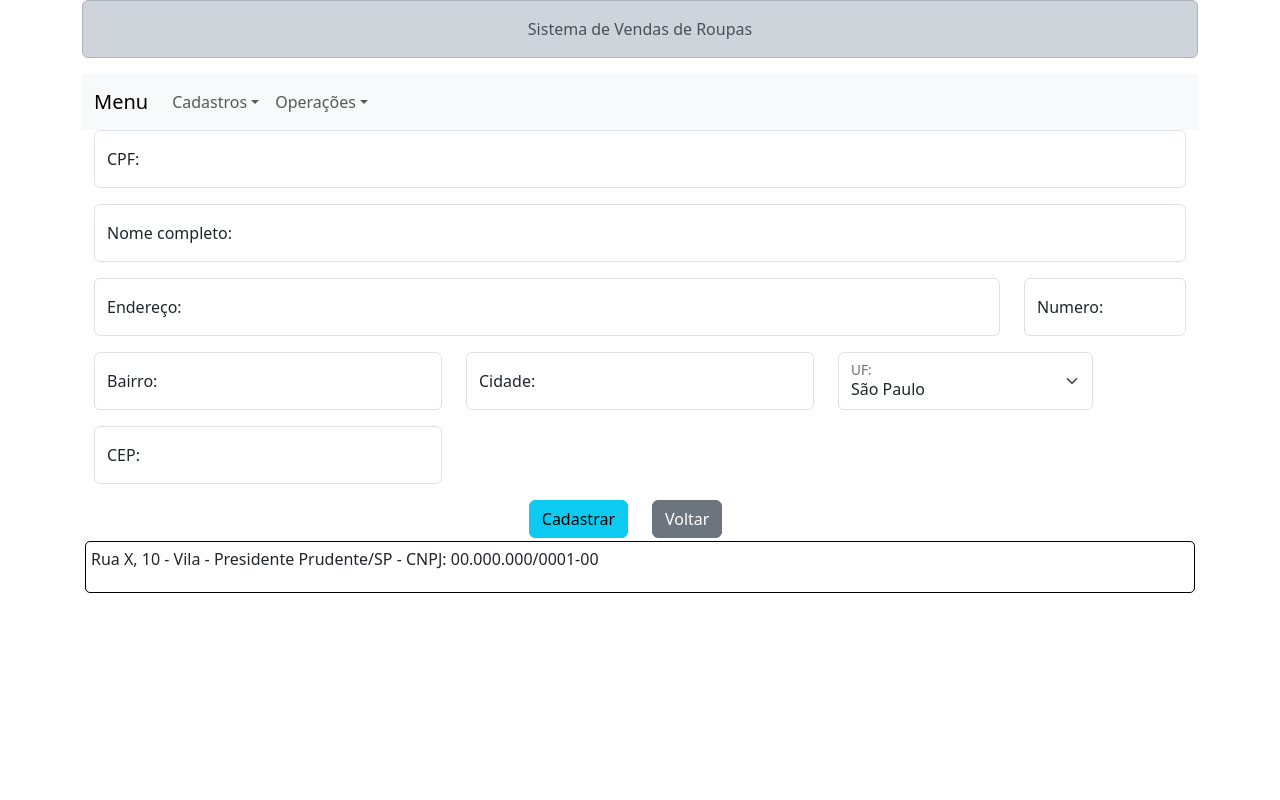
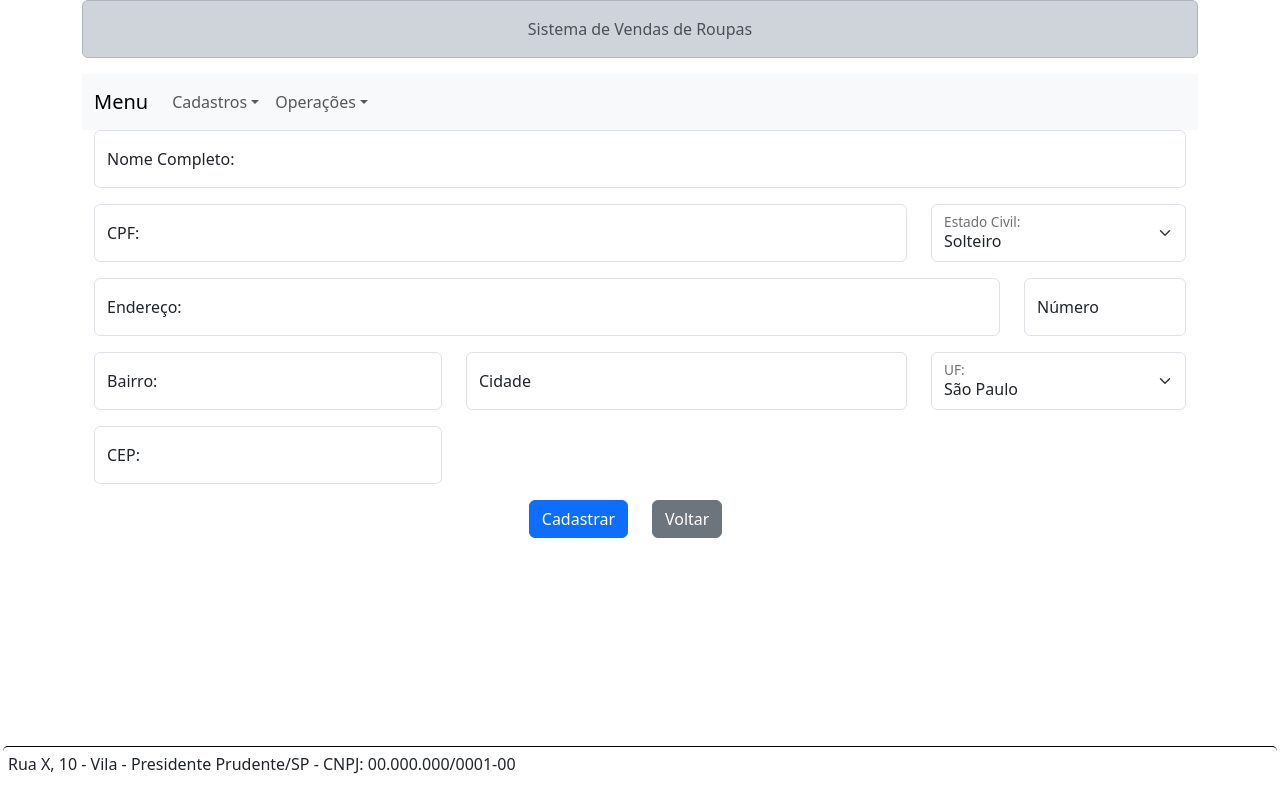
Before and after one commit to Zoratoo/SistemaReactLPII, a React (Create React App) app: page /clientes in a window 1280 px wide. Both pictures are taken after a click on the button "Novo Cliente". Built offline with nearby package versions, Linux system fonts and the light colour scheme.

Commit message:
Mudanças no formulário de clientes.

```diff
--- a/package.json
+++ b/package.json
@@ -11,7 +11,7 @@
     "react-bootstrap": "^2.8.0",
     "react-dom": "^18.2.0",
     "react-router-dom": "^6.15.0",
-    "react-scripts": "5.0.1",
+    "react-scripts": "^5.0.1",
     "web-vitals": "^2.1.4"
   },
   "scripts": {
--- a/src/telasCadastro/TelaCadastroCliente.jsx
+++ b/src/telasCadastro/TelaCadastroCliente.jsx
@@ -12,7 +12,6 @@ export default function TelaCadastroCliente(props) {
                 {
                     exibirFormulario ? <FormCadCliente exibirFormulario={setExibirFormulario}/> : <TabelaClientes exibirFormulario={setExibirFormulario}/>
                 }
-
             </Pagina>
         </Container>
 
--- a/src/telasCadastro/formularios/FormCadCliente.jsx
+++ b/src/telasCadastro/formularios/FormCadCliente.jsx
@@ -1,21 +1,63 @@
-import { Container, Form, Row, Col, FloatingLabel, Button } from "react-bootstrap"
+import { useState } from "react";
+import { Button, Container, Form, Row, Col, FloatingLabel } from "react-bootstrap";
 export default function FormCadCliente(props) {
+    const estadoInicialCliente = {
+            nome:'',
+            cpf:'',
+            estadoCivil:'solteiro',
+            endereco:'',
+            numero:'',
+            bairro:'',
+            cidade:'',
+            uf:'SP',
+            cep:''
+        }
+    const [cliente, setCliente] = useState(estadoInicialCliente);
+    const [formValidado, setFormValidado] = useState(false);
+
+    function manipularMudancas(e){
+        const componente = e.currentTarget;
+        console.log(componente.value)
+        setCliente({...cliente,[componente.name]:componente.value});
+    }
+
+    function manipularSubmissao(e){
+        console.log(cliente)
+        const form = e.currentTarget;
+        if (form.checkValidity()){
+            //todos os campos preenchidos
+            //mandar os dados para o backend
+            setCliente(estadoInicialCliente);
+            setFormValidado(false);
+        }
+        else{
+            setFormValidado(true);
+        }
+
+        e.stopPropagation();
+        e.preventDefault();
+    }
+
     return (
         <Container>
-            <Form>
+            <Form noValidate validated={formValidado} onSubmit={manipularSubmissao}>
                 <Row>
                     <Col>
                         <Form.Group>
                             <FloatingLabel
-                                controlId="floatingInput"
-                                label="CPF:"
+                                label="Nome Completo:"
                                 className="mb-3"
                             >
-
-                                <Form.Control type="text" placeholder="000.000.000-00" id="cpf" />
-
+                                <Form.Control
+                                    type="text"
+                                    placeholder="Informe o nome completo"
+                                    id="nome"
+                                    name="nome"
+                                    value={cliente.nome}
+                                    onChange={manipularMudancas}
+                                    required />
                             </FloatingLabel>
-                            <Form.Control.Feedback type="invalid">Informe o CPF!</Form.Control.Feedback>
+                            <Form.Control.Feedback type="invalid">Informe o nome!</Form.Control.Feedback>
                         </Form.Group>
                     </Col>
                 </Row>
@@ -23,40 +65,78 @@ export default function FormCadCliente(props) {
                     <Col>
                         <Form.Group>
                             <FloatingLabel
-                                controlId="floatingInput"
-                                label="Nome completo:"
+                                label="CPF:"
                                 className="mb-3"
                             >
-                                <Form.Control type="text" placeholder="Informe o nome completo" id="nome" name="nome" />
+
+                                <Form.Control
+                                    type="text"
+                                    placeholder="000.000.000-00"
+                                    id="cpf"
+                                    name="cpf"
+                                    value={cliente.cpf}
+                                    onChange={manipularMudancas}
+                                    required />
                             </FloatingLabel>
-                            <Form.Control.Feedback type="invalid">Informe o nome!</Form.Control.Feedback>
+                            <Form.Control.Feedback type="invalid">Informe o cpf!</Form.Control.Feedback>
                         </Form.Group>
+                    </Col>
+                    <Col md={3}>
+                        <FloatingLabel controlId="floatingSelect" label="Estado Civil:">
+                            <Form.Select
+                                aria-label="Estado civil"
+                                id='estadoCivil'
+                                name='estadoCivil'
+                                onChange={manipularMudancas}
+                                value={cliente.estadoCivil}
+                                requerid>
+                                <option value="solteiro" selected>Solteiro</option>
+                                <option value="casado">Casado</option>
+                                <option value="separado">Separado</option>
+                                <option value="divorciado">Divorciado</option>
+                                <option value="viuvo">Viúvo</option>
+
+                            </Form.Select>
+                        </FloatingLabel>
                     </Col>
                 </Row>
                 <Row>
                     <Col md={10}>
                         <Form.Group>
                             <FloatingLabel
-                                controlId="floatingInput"
                                 label="Endereço:"
                                 className="mb-3"
                             >
-                                <Form.Control type="text" placeholder="Avenida/Rua/Alameda/Viela" id="endereco" name="endereco" />
+                                <Form.Control
+                                    type="text"
+                                    placeholder="Avenida/Rua/Alameda/Viela ..."
+                                    id="endereco"
+                                    name="endereco"
+                                    onChange={manipularMudancas}
+                                    value={cliente.endereco}
+                                    required
+                                    />
                             </FloatingLabel>
                             <Form.Control.Feedback type="invalid">Informe o endereço!</Form.Control.Feedback>
                         </Form.Group>
                     </Col>
-
                     <Col md={2}>
                         <Form.Group>
                             <FloatingLabel
-                                controlId="floatingInput"
-                                label="Numero:"
+                                label="Número"
                                 className="mb-3"
                             >
-                                <Form.Control type="text" placeholder="N°" id="numero" name="numero" />
+                                <Form.Control
+                                    type="text"
+                                    placeholder="Nº"
+                                    id="numero"
+                                    name="numero"
+                                    onChange={manipularMudancas}
+                                    value={cliente.numero}
+                                    required
+                                    />
                             </FloatingLabel>
-                            <Form.Control.Feedback type="invalid">Informe o numero!</Form.Control.Feedback>
+                            <Form.Control.Feedback type="invalid">Informe o número!</Form.Control.Feedback>
                         </Form.Group>
                     </Col>
                 </Row>
@@ -64,32 +144,51 @@ export default function FormCadCliente(props) {
                     <Col md={4}>
                         <Form.Group>
                             <FloatingLabel
-                                controlId="floatingInput"
                                 label="Bairro:"
                                 className="mb-3"
                             >
-                                <Form.Control type="text" placeholder="Bairro/Vila..." id="bairro" name="bairro" />
+                                <Form.Control
+                                    type="text"
+                                    placeholder="Bairro/Vila..."
+                                    id="bairro"
+                                    name="bairro"
+                                    onChange={manipularMudancas}
+                                    value={cliente.bairro}
+                                    required
+                                    />
                             </FloatingLabel>
-                            <Form.Control.Feedback type="invalid">Informe o numero!</Form.Control.Feedback>
+                            <Form.Control.Feedback type="invalid">Informe o bairro!</Form.Control.Feedback>
                         </Form.Group>
                     </Col>
-
-                    <Col md={4}>
+                    <Col md={5}>
                         <Form.Group>
                             <FloatingLabel
-                                controlId="floatingInput"
-                                label="Cidade:"
+                                label="Cidade"
                                 className="mb-3"
                             >
-                                <Form.Control type="text" placeholder="Cidade" id="cidade" name="cidade" />
+                                <Form.Control
+                                    type="text"
+                                    placeholder="Cidade"
+                                    id="cidade"
+                                    name="cidade"
+                                    onChange={manipularMudancas}
+                                    value={cliente.cidade}
+                                    required
+                                    />
                             </FloatingLabel>
-                            <Form.Control.Feedback type="invalid">Informe o numero!</Form.Control.Feedback>
+                            <Form.Control.Feedback type="invalid">Informe a cidade!</Form.Control.Feedback>
                         </Form.Group>
                     </Col>
-
                     <Col md={3}>
                         <FloatingLabel controlId="floatingSelect" label="UF:">
-                            <Form.Select aria-label="Unidades Federativas brasileiras">
+                            <Form.Select
+                                aria-label="Unidades Federativas brasileiras"
+                                id='uf'
+                                name='uf'
+                                onChange={manipularMudancas}
+                                value={cliente.uf}
+                                requerid>
+                                <option value="SP" selected>São Paulo</option>
                                 <option value="AC">Acre</option>
                                 <option value="AL">Alagoas</option>
                                 <option value="AP">Amapá</option>
@@ -114,36 +213,42 @@ export default function FormCadCliente(props) {
                                 <option value="RO">Rondônia</option>
                                 <option value="RR">Roraima</option>
                                 <option value="SC">Santa Catarina</option>
-                                <option value="SP" selected>São Paulo</option>
                                 <option value="SE">Sergipe</option>
                                 <option value="TO">Tocantins</option>
                             </Form.Select>
                         </FloatingLabel>
-
                     </Col>
                 </Row>
                 <Row>
                     <Col md={4}>
                         <Form.Group>
                             <FloatingLabel
-                                controlId="floatingInput"
                                 label="CEP:"
                                 className="mb-3"
                             >
-                                <Form.Control type="text" placeholder="CEP" id="cep" name="cep" />
+                                <Form.Control
+                                    type="text"
+                                    placeholder="00000-000"
+                                    id="cep"
+                                    name="cep"
+                                    onChange={manipularMudancas}
+                                    value={cliente.cep}
+                                    required
+                                    />
                             </FloatingLabel>
-                            <Form.Control.Feedback type="invalid">Informe o numero!</Form.Control.Feedback>
+                            <Form.Control.Feedback type="invalid">Informe o bairro!</Form.Control.Feedback>
                         </Form.Group>
                     </Col>
                 </Row>
                 <Row>
-                    <Col offset={5} className="d-flex justify-content-end">
-                        <Button type="submit" variant={"info"}>Cadastrar</Button>
+                    <Col md={6} offset={5} className="d-flex justify-content-end">
+                        <Button type="submit" variant={"primary"}>Cadastrar</Button>
                     </Col>
-                    <Col>
-                        <Button type="submit" variant={"secondary"} onClick={() => {
-                            props.exibirFormulario(false);
-                        }}>Voltar</Button>
+                    <Col md={6} offset={5}>
+                        <Button type="button" variant={"secondary"} onClick={() => {
+                                props.exibirFormulario(false)
+                            }
+                        }>Voltar</Button>
                     </Col>
                 </Row>
             </Form>
--- a/src/templates/Pagina.jsx
+++ b/src/templates/Pagina.jsx
@@ -3,7 +3,6 @@ import Rodape from "./Rodape";
 import Menu from "./Menu";
 
 export default function Pagina(props) {
-    //Snippet - componente coringa react
     return (
         <>
             <Cabecalho conteudo="Sistema de Vendas de Roupas" />
--- a/src/templates/Rodape.jsx
+++ b/src/templates/Rodape.jsx
@@ -1,11 +1,15 @@
-//import { Alert } from "react-bootstrap"
 export default function Rodape(props) {
     return (
         <footer>
             <div style={{
-                border:'1px solid black',
-                borderRadius:"5px",
+                position: 'fixed',
+                bottom: 0,
+                left: 0,
+                right: 0,
+                backgroundColor: 'white',
+                borderTop: '1px solid black',
                 padding: '5px',
+                borderRadius: '5px',
                 margin: '3px',
                 }}>
                 <p>{props.conteudo||"Rodapé do sistema."}</p>
```
Also changed, not shown: 1 other file (tests, documents, lock files or other folders).
